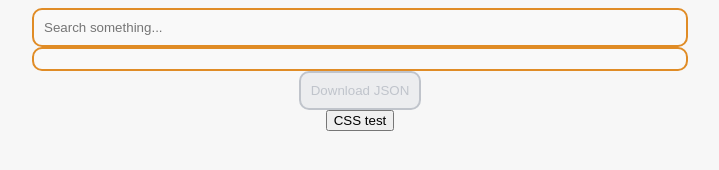
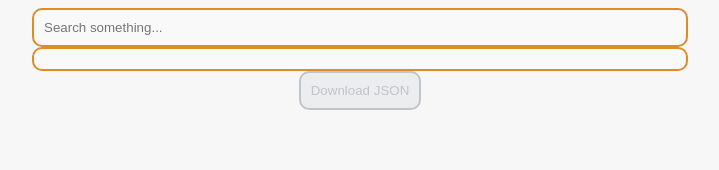
Before and after one commit to khanh892002/simple-searching-API-integration, a website: page frontend/index.html in a window 1280 px wide. Shown: the whole page, without its empty margins (280-999 px from the left). Drawn offline with Linux system fonts and the light colour scheme.

Commit message:
forgot to delete the unnecessary button

```diff
--- a/frontend/index.html
+++ b/frontend/index.html
@@ -12,7 +12,6 @@
         onchange="handleOnchangeInput(this.value.trim())"/>
     <div id="output"></div>
     <button id="DownloadButton" onclick="downloadJSON()" disabled>Download JSON</button>
-    <button onclick=CSSTest()>CSS test</button>
     <script>
         let organicResults = [];
 
```
